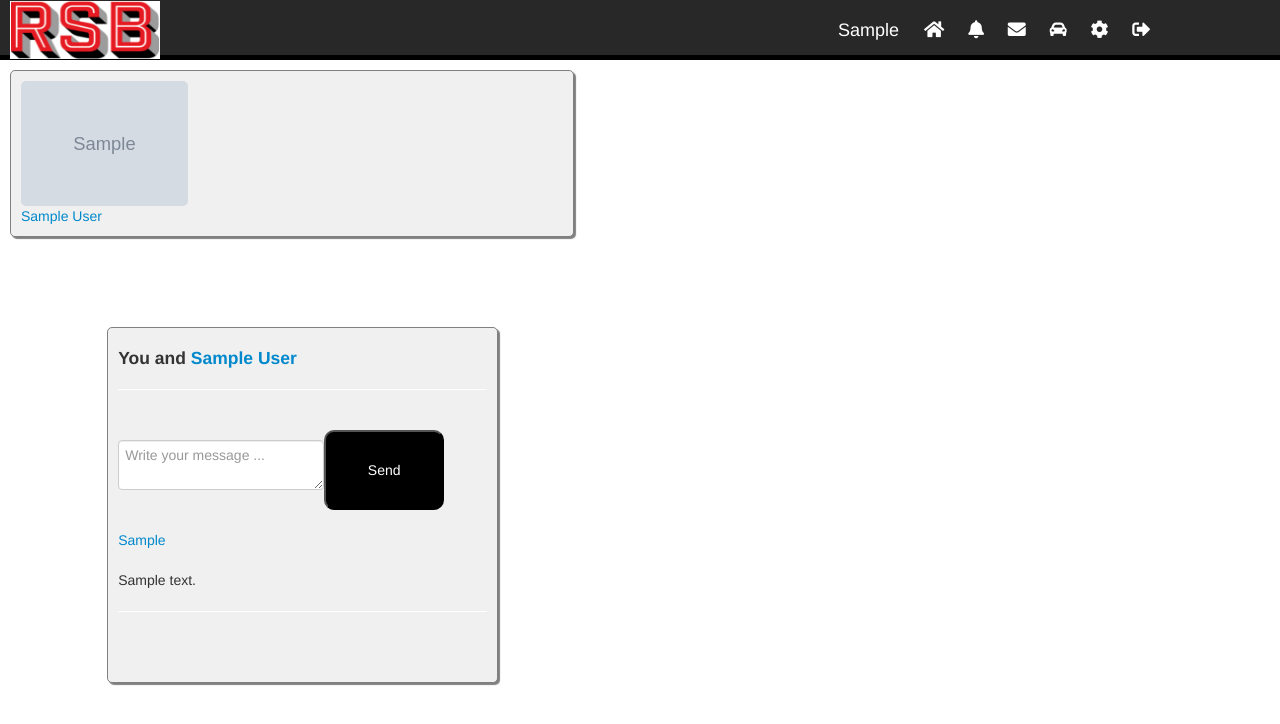
After one commit to ChicoState/RideShareBargain, a PHP site: page /chatting.php in a window 1280 px wide. The commit adds this page. Shown: the top 724 px of the page. Run offline with PHP 8.4, Linux system fonts and the light colour scheme; the visitor is signed in with stand-in values (Sample User, id 1); tables that the repository leaves empty or names only in its code hold one stand-in row (values such as "Sample post"); grey boxes marked "Sample" are stand-in pictures.

Commit message:
Added chat system and post system

```diff
--- /dev/null
+++ b/Post.php
@@ -0,0 +1,89 @@
+<?php
+	class Post {
+		private $object_user;
+		private $con;
+		public function __construct($con, $user) {
+			$this->con = $con;
+			$this->object_user = new User($con, $user);
+		}
+		public function submit_post($body, $user_to) {
+			//echo $body;
+			$body = strip_tags($body);
+			$body = mysqli_real_escape_string($this->con, $body);
+			$check_empty = preg_replace('/\s*/', '', $body);
+			if ($check_empty != "") {
+				$get_user = $this->object_user->get_user();
+				if ($user_to == $get_user) {
+					$user_to = "none";
+				}
+				$date = date("Y-m-d H:i:s");
+				$query = mysqli_query($this->con, "INSERT INTO posts VALUES('', '$body', '$get_user', '$user_to', '$date', 'no', 'no', '0')");
+				$id = mysqli_insert_id($this->con);
+				$num_posts = $this->object_user->get_num_posts();
+				$num_posts++;
+				$update_query = mysqli_query($this->con, "UPDATE users SET num_posts='$num_posts' WHERE username='$get_user'");
+			}
+		}
+		public function show_post_followers() {
+			$str = "";
+			$user_n = $this->object_user->get_user();
+			$data = mysqli_query($this->con, "SELECT * FROM posts WHERE deleted='no' ORDER BY id DESC");
+			while ($row = mysqli_fetch_array($data)) {
+				$id = $row['id'];
+				$body = $row['body'];
+				$date_time = $row['date'];
+				$owner = $row['owner'];
+				if ($row['reciever'] == "none") {
+					$user_to = "";
+				} else {
+					$user_to_obj = new User($this->con, $row['reciever']);
+					$user_to_name = $user_to_obj->get_first_last_name();
+					$user_to = "<a href='" . $row['reciever'] . "'>" . $user_to_name . "</a>";
+				}
+				$added_by_obj = new User($this->con, $owner);
+				if($added_by_obj->is_closed())
+					continue;
+				$user_obj = new User($this->con, $user_n);
+				if (!$user_obj->is_friend($owner))
+					continue;
+				$user_detail = mysqli_query($this->con, "SELECT firstname, lastname, profile_pic FROM users WHERE username='$owner'");
+				$user_row = mysqli_fetch_array($user_detail);
+				$firstname = $user_row['firstname'];
+				$lastname = $user_row['lastname'];
+				$profile_pic = $user_row['profile_pic'];
+				?>
+				<script>
+					function toggle<?php echo $id;?>() {
+						if (document.getElementById("toggleComment<?php echo $id;?>").style.display == "block")
+							document.getElementById("toggleComment<?php echo $id;?>").style.display = "none";
+						else
+							document.getElementById("toggleComment<?php echo $id;?>").style.display = "block";
+					}
+				</script>
+				<?php
+
+				$str = $str . "<hr><div class='status_post' onClick='javascript:toggle$id()'>
+								<div class='post_profile_pic'>
+									<img src='$profile_pic' width='50'>
+								</div>
+								<div class='posted_by' style='color:#ACACAC;'>
+									<a href='$owner'> $firstname $lastname </a> $user_to &nbsp;&nbsp;&nbsp;&nbsp;$date_time
+								</div>
+								<div id='post_body'>
+									$body
+									<br>
+								</div>
+								<div class = 'com'>
+									<i class='fas fa-comment-dots' style='margin-right: 5px;'></i>comment
+								</div>
+							</div>
+							<div class='post_comment' id='toggleComment$id' style='display:none;'>
+								<iframe src='comment.php?post_id=$id' id='comment' frameborder='0'></iframe>
+							</div>
+							";
+			}
+			echo $str;
+		}
+
+	}
+?>
--- /dev/null
+++ b/User.php
@@ -0,0 +1,48 @@
+<?php
+	class User {
+		private $user;
+		private $con;
+		public function __construct($con, $user) {
+			$this->con = $con;
+			$user_details_query = mysqli_query($con, "SELECT * FROM users WHERE username='$user'");
+			$this->user = mysqli_fetch_array($user_details_query);
+		}
+		public function get_user() {
+			return $this->user['username'];
+		}
+		public function is_closed() {
+			$username = $this->user['username'];
+			$query = mysqli_query($this->con, "SELECT user_closed FROM users WHERE username = '$username'");
+			$row = mysqli_fetch_array($query);
+			if ($row['user_closed'] == 'yes')
+				return true;
+			else
+				return false;
+		}
+		public function get_num_posts() {
+			$username = $this->user['username'];
+			$query = mysqli_query($this->con, "SELECT num_posts FROM users WHERE username='$username'");
+			$row = mysqli_fetch_array($query);
+			return $row['num_posts'];
+		}
+		public function get_first_last_name() {
+			$username = $this->user['username'];
+			$query = mysqli_query($this->con, "SELECT firstname, lastname FROM users WHERE username = '$username'");
+			$row = mysqli_fetch_array($query);
+			return $row['firstname'] . " " . $row['lastname'];
+		}
+		public function is_friend($username) {
+			$username_new = "," . $username . ",";
+			if (strstr($this->user['followers_array'], $username_new) || $username == $this->user['username'])
+				return true;
+			else
+				return false;
+		}
+		public function profile_pic() {
+			$username = $this->user['username'];
+			$query = mysqli_query($this->con, "SELECT profile_pic FROM users WHERE username = '$username'");
+			$row = mysqli_fetch_array($query);
+			return $row['profile_pic'];
+		}
+	}
+?>
--- /dev/null
+++ b/chat.php
@@ -0,0 +1,46 @@
+<?php
+	class Chat {
+		private $object_user;
+		private $con;
+		public function __construct($con, $user) {
+			$this->con = $con;
+			$this->object_user = new User($con, $user);
+		}
+		public function send_chat($user_recv, $body, $date) {
+			if($body != "") {
+				$user_in = $this->object_user->get_user();
+				$query = mysqli_query($this->con, "INSERT INTO chat VALUES('', '$user_in', '$user_recv', '$body', '$date')");
+			}
+
+		}
+		public function get_chat($user_recv) {
+			$user_send = $this->object_user->get_user();
+			$data = "";
+
+			$get_messages_query = mysqli_query($this->con, "SELECT * FROM chat WHERE (user_recv='$user_send' AND user_send='$user_recv') OR (user_send='$user_send' AND user_recv='$user_recv') ORDER BY id DESC");
+
+			while($row = mysqli_fetch_array($get_messages_query)) {
+				$user_recv = $row['user_recv'];
+				$user_send = $row['user_send'];
+				$body = $row['body'];
+				$data = $data . "<a href='$user_send'>" . $user_send . "</a>" . "<br><br>";
+				$data = $data . $body . "<hr><br><br>";
+			}
+			return $data;
+		}
+		public function get_recent_user() {
+			$user_in = $this->object_user->get_user();
+			$query = mysqli_query($this->con, "SELECT user_send, user_recv FROM chat WHERE user_recv='$user_in' OR user_send = '$user_in' ORDER BY id DESC LIMIT 1");
+			if (mysqli_num_rows($query) == 0)
+				return false;
+			$row = mysqli_fetch_array($query);
+			$user_recv = $row['user_recv'];
+			$user_send = $row['user_send'];
+			if ($user_recv != $user_in)
+				return $user_recv;
+			else
+				return $user_send;
+		}
+
+	}
+?>
--- /dev/null
+++ b/chatting.php
@@ -0,0 +1,61 @@
+<?php
+	include("header_files/header.php");
+	include('User.php');
+	include('Post.php');
+	include('chat.php');
+	// require ('styling/css/style.css');
+	$user_name = $_SESSION['username'];
+	$object_chat = new Chat($con, $user_name);
+	if(isset($_GET['name_of_user'])) {
+		$user_recv = $_GET['name_of_user'];
+	}
+	else {
+		$user_recv = $object_chat->get_recent_user();
+		if ($user_recv == false)
+			$user_recv = 'new';
+	}
+	if ($user_recv != 'new')
+		$object_user_recv = new User($con, $user_recv);
+	if(isset($_POST['post_chat'])) {
+		if(isset($_POST['message_body'])) {
+			$body = mysqli_real_escape_string($con, $_POST['message_body']);
+			$date = date("Y-m-d H:i:s");
+			$object_chat->send_chat($user_recv, $body, $date);
+		}
+	}
+?>
+
+<div class="little_profile">
+	<div class="user column">
+		<a href="<?php echo $user; ?>">  <img src="<?php echo $user['profile_pic']; ?>"> </a>
+
+		<div class="user_details_left_right">
+			<a href="<?php echo $user['username'] ?>">
+			<?php
+				echo $user['firstname'] . " " . $user['lastname'];
+			 ?>
+			</a>
+			<br>
+		</div>
+	</div>
+	<div class="newsfeed column">
+		<div class="chat">
+			<form action="" method="POST">
+				<?php
+					echo "<h4>You and <a href='$user_recv'>" . $object_user_recv->get_first_last_name() . "</a></h4><hr><br>";
+					if ($user_recv != "new") {
+						echo "<textarea name='message_body' id='new_text' placeholder='Write your message ...'></textarea>";
+						echo "<input type='submit' name='post_chat' class='info' id='post_button' value='Send'>";
+					}
+				?>
+			</form>
+		</div>
+		<?php
+			if ($user_recv != 'new') {
+				echo "<div class='chat'>";
+				echo $object_chat->get_chat($user_recv);
+				echo "</div>";
+			}
+		?>
+	</div>
+</div>
--- a/header_files/header.php
+++ b/header_files/header.php
@@ -1,6 +1,9 @@
 <?php
 
 require 'configurations/config.php';
+// include('User.php');
+// include('Post.php');
+// include('chat.php');
 
 if (isset($_SESSION['username'])) {
 	$user_signin = $_SESSION['username'];
@@ -24,10 +27,11 @@ if (isset($_SESSION['username'])) {
 <body>
 	<div class="top_nav_bar">
 		<div class="logo">
+			<!-- <b><a href="index.php">RSB</a></b> -->
 			<a href="index.php"><img class="image" src="styling/img/rsb.png"></a>
 		</div>
 		<nav>
-			<a href="#">
+			<a href="<?php echo $user_signin;?>">
 				<?php
 					echo $user['firstname'];
 				?>
@@ -37,7 +41,6 @@ if (isset($_SESSION['username'])) {
 			<a href="#"><i class="fas fa-envelope"></i></a>
 			<a href="#"><i class="fas fa-car-alt"></i></a>
 			<a href="#"><i id="settings" class="fas fa-cog"></i></a>
-			<a>Contact</a>
+			<a href="signout.php"><i class="fas fa-sign-out-alt"></i></a>
 		</nav>
 	</div>
-	<div class="little_profile">
--- a/profile.php
+++ b/profile.php
@@ -23,8 +23,7 @@ if (isset($_SESSION['username'])) {
 <body>
 	<div class="top_nav_bar">
 		<div class="logo">
-			<!-- <b><a href="index.php">RSB</a></b> -->
-			<a href="index.php"><img class="image" src="styling/img/rsb2.png"></a>
+			<a href="index.php"><img class="image" src="styling/img/rsb.png"></a>
 		</div>
 		<nav>
 			<a href="<?php echo $user_signin;?>">
--- a/signup.php
+++ b/signup.php
@@ -13,7 +13,7 @@ require 'header_files/form/signin_form.php';
 	<header>
 		<nav>
 			<div class="top_nav">
-				<img class="logo" src="styling/img/rsb2.png">
+				<img class="logo" src="styling/img/rsb.png">
 				<div class="signin_form">
 					<form action="signup.php" method="POST">
 						<input type="email" name="signin_email" placeholder=" Email" value="<?php
--- a/styling/css/style.css
+++ b/styling/css/style.css
@@ -6,9 +6,8 @@
 	border-bottom: 5px solid  black;
 	margin: 0 0 10px 0;
 	display: inline-flex;
-	position: relative;
+	position: fixed;
 	z-index: 10;
-	float: left;
 }
 
 
```
Also changed, not shown: other parts of styling/css/style.css (+84 -0 lines), comment.php (added, +71 -0 lines), index.php (+13 -54 lines), styling/img/rsb2.png (deleted).
